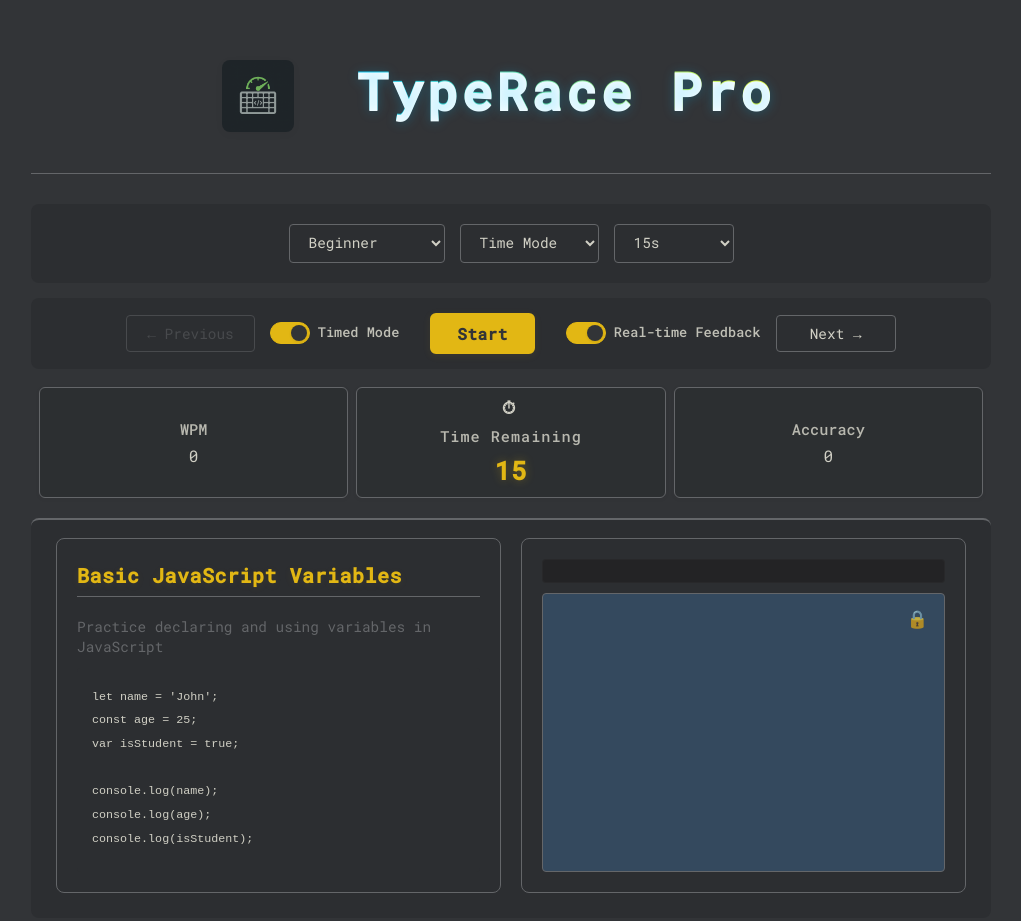
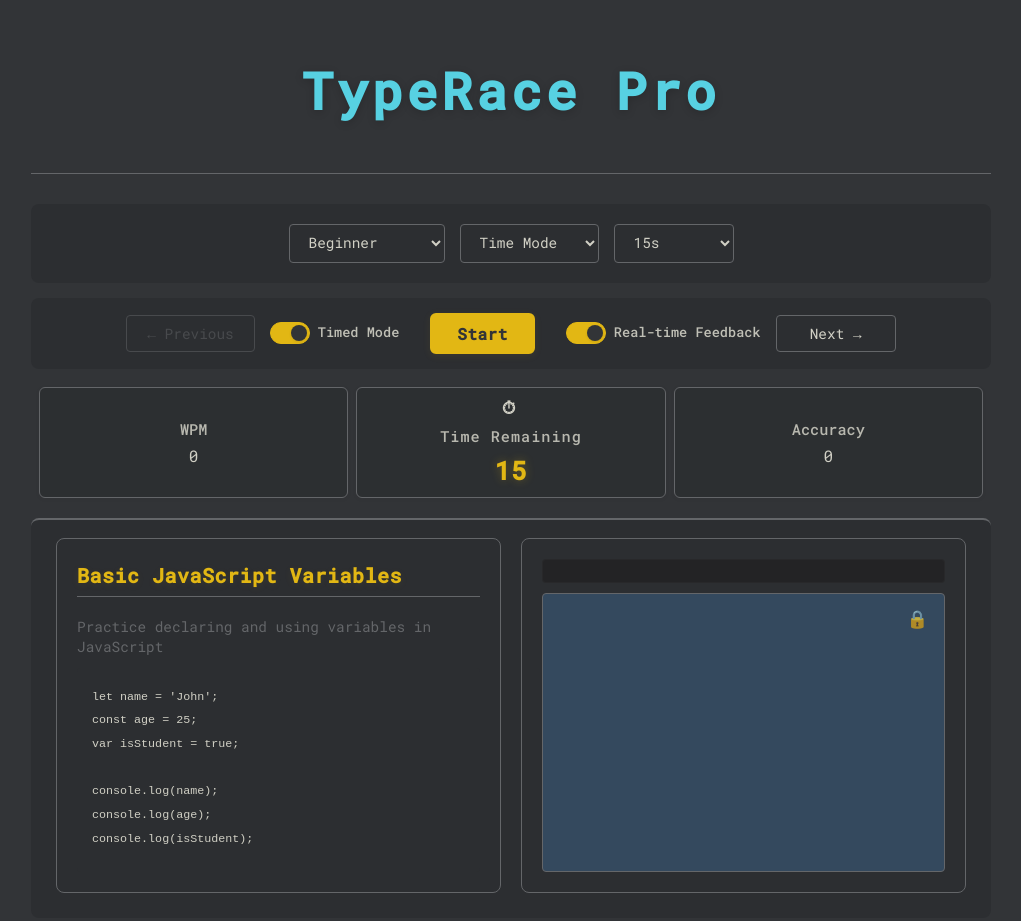
Before and after one commit to KOKSALOZTURK/speedupcoding, a plain HTML site: page index.html in a window 1280 px wide. Shown: the top 921 px of the page, without its empty margins (129-1150 px from the left). Drawn offline with nearby package versions, Linux system fonts and the light colour scheme.

Commit message:
header of the page was updated

```diff
--- a/index.html
+++ b/index.html
@@ -12,7 +12,6 @@
     <div class="container">
         <!-- 1. Site Title -->
         <header>
-            <img src="typing_speed_logo.png" alt="Typing Speed Logo" class="site-logo" />
             <h1 class="fancy-title">TypeRace Pro</h1>
         </header>
 
--- a/style.css
+++ b/style.css
@@ -1027,22 +1027,14 @@ body > div[style*='position: fixed'] button:hover {
     font-size: 3.2rem;
     font-weight: 700;
     letter-spacing: 0.08em;
-    background: linear-gradient(90deg, #00c3ff 0%, #ffff1c 100%);
-    -webkit-background-clip: text;
-    -webkit-text-fill-color: transparent;
-    background-clip: text;
-    text-shadow: 0 2px 12px rgba(0, 195, 255, 0.25), 0 1px 0 #fff;
+    color: #57D1E2;
+    background: none;
+    background-clip: initial;
+    -webkit-background-clip: initial;
+    -webkit-text-fill-color: initial;
+    text-shadow: 0 2px 8px rgba(0, 0, 0, 0.18);
     margin: 0.2em 0 0.4em 0;
     padding: 0.1em 0.5em;
     border-radius: 0.5em;
-    animation: title-glow 2.5s ease-in-out infinite alternate;
+
 }
-
-@keyframes title-glow {
-    0% {
-        text-shadow: 0 2px 12px rgba(0, 195, 255, 0.25), 0 1px 0 #fff;
-    }
-    100% {
-        text-shadow: 0 4px 24px rgba(255, 255, 28, 0.45), 0 2px 4px #00c3ff;
-    }
-}
```
